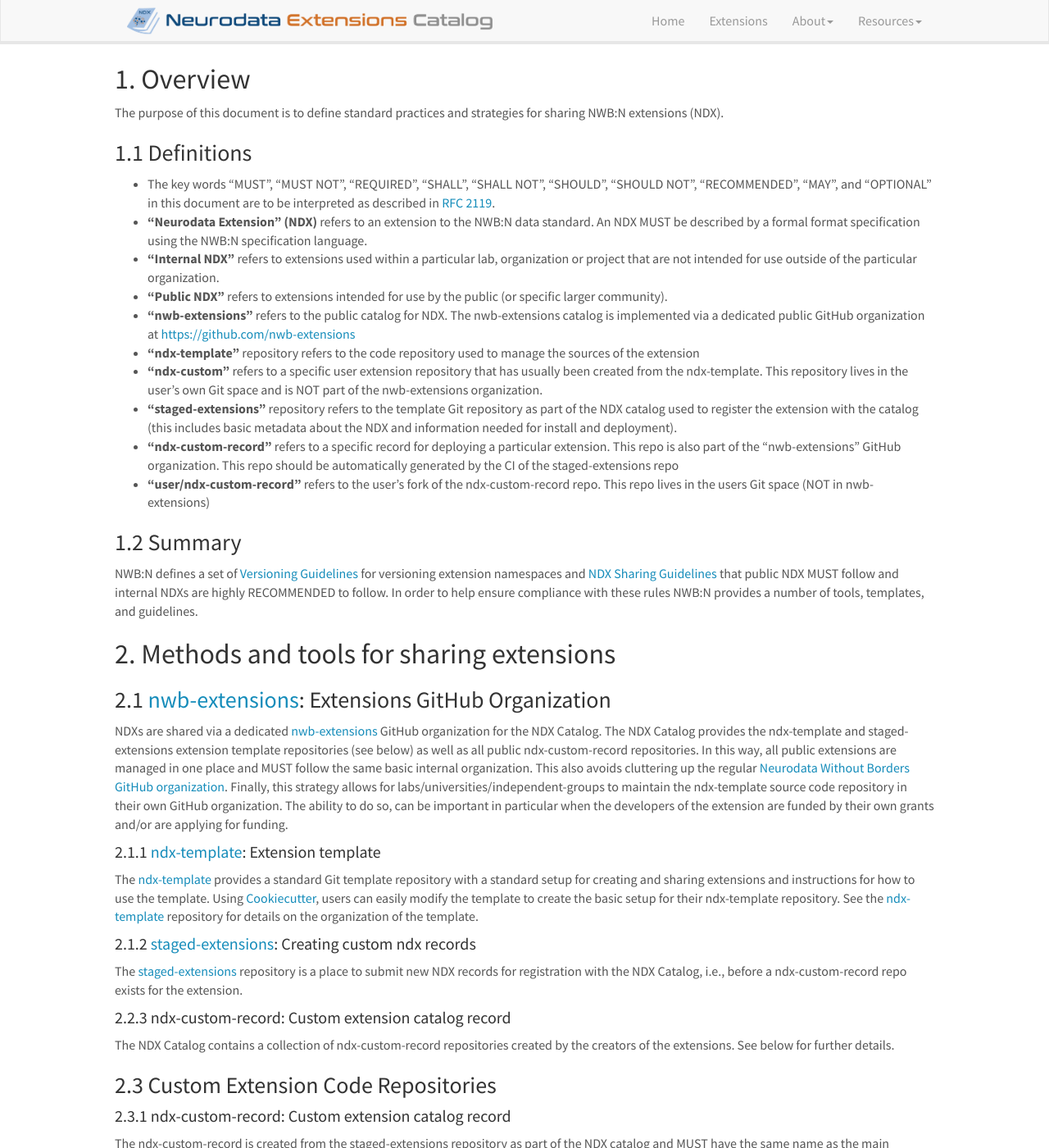
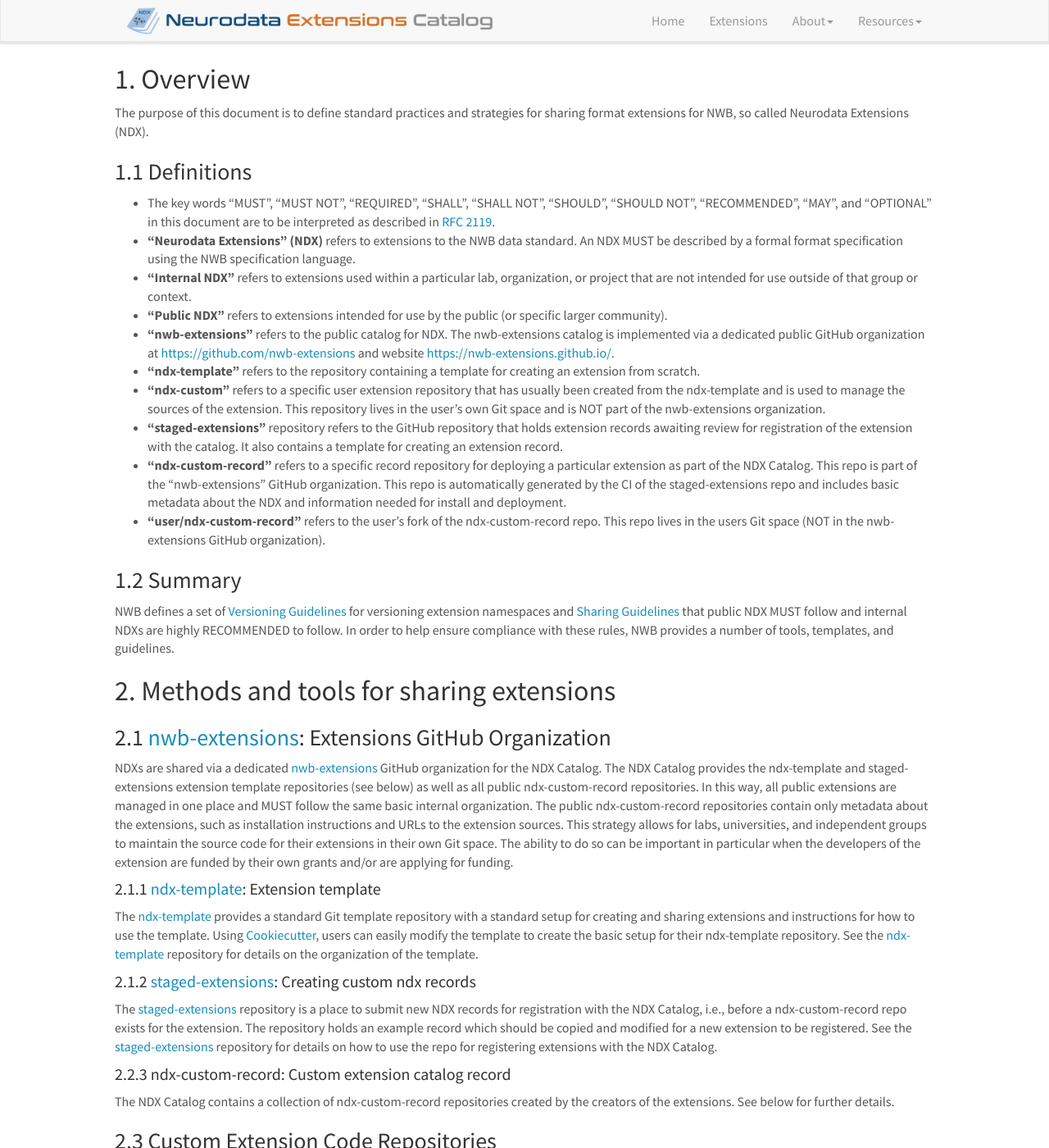
Before and after one commit to nwb-extensions/nwb-extensions.github.io, a Jekyll site: the page built from _pages/sharing_strategies.md, in a window 1280 px wide and 1400 px high, scrolled down 252 px. Shown: the whole window at 82% size. Built offline with Jekyll 4.4.1, drawn with Linux system fonts in a browser that asks for light colours; nearby versions of some CDN libraries; some of the changed text lies outside the part shown.

Commit message:
Update sharing_strategies.md

```diff
--- a/_pages/sharing_strategies.md
+++ b/_pages/sharing_strategies.md
@@ -14,34 +14,34 @@
    * Andrew Tritt
    * Benjamin Dichter
    * Ryan Ly
-* Last update: October 16, 2019
+* Last update: October 18, 2019
 
 ## 1. Overview
 
-The purpose of this document is to define standard practices and strategies for sharing NWB:N extensions (NDX).
+The purpose of this document is to define standard practices and strategies for sharing format extensions for NWB, so called Neurodata Extensions (NDX).
 
 ### 1.1 Definitions
 
 * The key words “MUST”, “MUST NOT”, “REQUIRED”, “SHALL”, “SHALL NOT”, “SHOULD”, “SHOULD NOT”, “RECOMMENDED”, “MAY”, and “OPTIONAL” in this document are to be interpreted as described in [RFC 2119](https://www.ietf.org/rfc/rfc2119.txt).
-* **“Neurodata Extension” (NDX)** refers to an extension to the NWB:N data standard.  An NDX MUST be described by a formal format specification using the NWB:N specification language.
-* **“Internal NDX”** refers to extensions used within a particular lab, organization or project that are not intended for use outside of the particular organization.
+* **“Neurodata Extensions” (NDX)** refers to extensions to the NWB data standard. An NDX MUST be described by a formal format specification using the NWB specification language.
+* **“Internal NDX”** refers to extensions used within a particular lab, organization, or project that are not intended for use outside of that group or context.
 * **“Public NDX”** refers to extensions intended for use by the public (or specific larger community).
-* **“nwb-extensions”** refers to the public catalog for NDX. The nwb-extensions catalog is implemented via a dedicated public GitHub organization at [https://github.com/nwb-extensions](https://github.com/nwb-extensions)
-* **“ndx-template”** repository refers to the code repository used to manage the sources of the extension
-* **“ndx-custom”** refers to a specific user extension repository that has usually been created from the ndx-template. This repository lives in the user's own Git space and is NOT part of the nwb-extensions organization.
-* **“staged-extensions”** repository refers to the template Git repository as part of the NDX catalog used to register the extension with the catalog (this includes basic metadata about the NDX and information needed for install and deployment).
-* **“ndx-custom-record”** refers to a specific record for deploying a particular extension. This repo is also part of the “nwb-extensions” GitHub organization. This repo should be automatically generated by the CI of the staged-extensions repo
-* **“user/ndx-custom-record”** refers to the user's fork of the ndx-custom-record repo. This repo lives in the users Git space (NOT in nwb-extensions)
+* **“nwb-extensions”** refers to the public catalog for NDX. The nwb-extensions catalog is implemented via a dedicated public GitHub organization at [https://github.com/nwb-extensions](https://github.com/nwb-extensions) and website [https://nwb-extensions.github.io/](https://nwb-extensions.github.io/).
+* **“ndx-template”** refers to the repository containing a template for creating an extension from scratch.
+* **“ndx-custom”** refers to a specific user extension repository that has usually been created from the ndx-template and is used to manage the sources of the extension. This repository lives in the user's own Git space and is NOT part of the nwb-extensions organization.
+* **“staged-extensions”** repository refers to the GitHub repository that holds extension records awaiting review for registration of the extension with the catalog. It also contains a template for creating an extension record.
+* **“ndx-custom-record”** refers to a specific record repository for deploying a particular extension as part of the NDX Catalog. This repo is part of the “nwb-extensions” GitHub organization. This repo is automatically generated by the CI of the staged-extensions repo and includes basic metadata about the NDX and information needed for install and deployment.
+* **“user/ndx-custom-record”** refers to the user's fork of the ndx-custom-record repo. This repo lives in the users Git space (NOT in the nwb-extensions GitHub organization).
 
 ### 1.2 Summary
 
-NWB:N defines a set of <a href="{{ site.url }}{{ site.baseurl }}/versioning_guidelines">Versioning Guidelines</a> for versioning extension namespaces and <a href="{{ site.url }}{{ site.baseurl }}/sharing_guidelines">NDX Sharing Guidelines</a> that public NDX MUST follow and internal NDXs are highly RECOMMENDED to follow. In order to help ensure compliance with these rules NWB:N provides a number of tools, templates, and guidelines.
+NWB defines a set of <a href="{{ site.url }}{{ site.baseurl }}/versioning_guidelines">Versioning Guidelines</a> for versioning extension namespaces and <a href="{{ site.url }}{{ site.baseurl }}/sharing_guidelines">Sharing Guidelines</a> that public NDX MUST follow and internal NDXs are highly RECOMMENDED to follow. In order to help ensure compliance with these rules, NWB provides a number of tools, templates, and guidelines.
 
 ## 2. Methods and tools for sharing extensions
 
 ### 2.1 [nwb-extensions](https://github.com/nwb-extensions): Extensions GitHub Organization
 
-NDXs are shared via a dedicated [nwb-extensions](https://github.com/nwb-extensions) GitHub organization for the NDX Catalog. The NDX Catalog provides the ndx-template and staged-extensions extension template repositories (see below) as well as all public ndx-custom-record repositories. In this way, all public extensions are managed in one place and MUST follow the same basic internal organization. This also avoids cluttering up the regular [Neurodata Without Borders GitHub organization](https://github.com/NeurodataWithoutBorders). Finally, this strategy allows for labs/universities/independent-groups to maintain the ndx-template source code repository in their own GitHub organization. The ability to do so, can be important in particular when the developers of the extension are funded by their own grants and/or are applying for funding.
+NDXs are shared via a dedicated [nwb-extensions](https://github.com/nwb-extensions) GitHub organization for the NDX Catalog. The NDX Catalog provides the ndx-template and staged-extensions extension template repositories (see below) as well as all public ndx-custom-record repositories. In this way, all public extensions are managed in one place and MUST follow the same basic internal organization. The public ndx-custom-record repositories contain only metadata about the extensions, such as installation instructions and URLs to the extension sources. This strategy allows for labs, universities, and independent groups to maintain the source code for their extensions in their own Git space. The ability to do so can be important in particular when the developers of the extension are funded by their own grants and/or are applying for funding.
 
 #### 2.1.1 [ndx-template](https://github.com/nwb-extensions/ndx-template): Extension template
 
@@ -49,7 +49,7 @@
 
 #### 2.1.2 [staged-extensions](https://github.com/nwb-extensions/staged-extensions): Creating custom ndx records
 
-The [staged-extensions](https://github.com/nwb-extensions/staged-extensions) repository is a place to submit new NDX records for registration with the NDX Catalog, i.e., before a ndx-custom-record repo exists for the extension.
+The [staged-extensions](https://github.com/nwb-extensions/staged-extensions) repository is a place to submit new NDX records for registration with the NDX Catalog, i.e., before a ndx-custom-record repo exists for the extension. The repository holds an example record which should be copied and modified for a new extension to be registered. See the [staged-extensions](https://github.com/nwb-extensions/staged-extensions) repository for details on how to use the repo for registering extensions with the NDX Catalog.
 
 #### 2.2.3 ndx-custom-record: Custom extension catalog record
 
@@ -60,31 +60,32 @@
 
 #### 2.3.1 ndx-custom-record: Custom extension catalog record
 
-The ndx-custom-record is created from the staged-extensions repository as part of the NDX catalog and MUST have the same name as the main namespace of the NDX. This strategy helps ensure that there are no name conflicts between public NDX namespace names.  The ndx-custom-record repository MUST contain the following:
+The ndx-custom-record is created from the staged-extensions repository as part of the NDX catalog and MUST have the same name as the main namespace of the NDX. This strategy helps ensure that there are no name conflicts between public NDX namespace names. The ndx-custom-record repository MUST contain the following:
 
 * **/** : root directory of the repo
    * **/ndx-meta.yaml**: REQUIRED YAML file with the metadata describing the extensions. The YAML file MUST contain a dict with the following keys:
+      * **name**: name of the namespace
       * **version:** Semantic version number of the extension. See the  <a href="{{ site.url }}{{ site.baseurl }}/versioning_guidelines">Versioning Guidelines</a> for details.
-      * **src: <URL>** : URL to the public repository with the sources of the extension
-      * **pip: <URL>** : URL for installing the extensions from PyPI
-      * **licence**: Licence type
-      * **maintainers:** List of maintainers for the extension
-   * **/README.(md|rst)** : REQUIRED readme with basic description of the extension, badges for CI, install instructions etc.
+      * **src: <URL>**: URL to the public repository with the sources of the extension
+      * **pip: <URL>**: URL for installing the extensions from PyPI
+      * **license**: License type
+      * **maintainers**: List of maintainers (GitHub usernames) for the extension
+   * **/README.(md|rst)** : REQUIRED readme with basic description of the extension, badges for CI, install instructions, etc.
    * **/.gitignore**: Containing standard ignore options to ignore sphinx build files, autogenerated docs files from the nwb-docutils and sphinx, python and Matlab temporary files, etc.
 
 In addition the ndx-custom-record may contain the following OPTIONAL documents related to the review of the extensions:
 
-   * **/review**: OPTIONAL folder with GitHub Markdown (or RST documents) related to the review of the extension for acceptance as part of the NWB:N core schema.
+   * **/review**: OPTIONAL folder with GitHub Markdown (or RST documents) related to the review of the extension for acceptance as part of the NWB core schema.
       * If present the /review folder MUST contain:
           * **/review/README.md** : Readme file with instructions on how to build and use the review docs and for linking all the documents together.
           * **/review/RELEASE_NOTES.md** : Markdown file with the release notes for the review docs. This file MUST be linked to from README.md.
           * **/review/REVIEW.md** : Main document with the review discussion for the NDX. This file MUST be linked to from README.md.
       * In addition the folder MAY contain the following SUGGESTED documentation files:
-            * **/review/CREDITS.md** : Markdown file with the credits for the extension review. If present, the file MUST be linked to from the README.md.
-            * **/review/LEGAL.md** : Markdown file with the legal details about the extension review (e.g., license and copyright). If present, the file MUST be linked to from the README.md.
+          * **/review/CREDITS.md** : Markdown file with the credits for the extension review. If present, the file MUST be linked to from the README.md.
+          * **/review/LEGAL.md** : Markdown file with the legal details about the extension review (e.g., license and copyright). If present, the file MUST be linked to from the README.md.
 
-#### 2.3.2 ndx-custom: Custom NWB:N Extensions
-The ndx-custom repository contains the sources of the user extension that has usually been created from the ndx-template. This repository lives in the users own Git space and is NOT part of the nwb-extensions organization. This provides users the ability to remain ownership of the extension.
+#### 2.3.2 ndx-custom: Custom NWB Extensions
+The ndx-custom repository contains the sources of the user extension that has usually been created from the ndx-template. This repository lives in the user's own Git space and is NOT part of the nwb-extensions organization. This provides users the ability to maintain ownership of the extension.
 
 ### 2.4 Additional Tools and Methods
 
@@ -92,15 +93,15 @@
 
 The [nwb-docutils](https://github.com/NeurodataWithoutBorders/nwb-docutils) provide tools for generating Sphinx RST documentation directly from the YAML sources. The “generate_format_docs.py” command-line tools MUST be used to auto-generate documentation from the YAML sources.
 
-As part of the ndx-template Git repository, NWB:N provides a standard setup for generating Sphinx documentation for extension based on the nwb-docutils. Extensions MAY customize the documentation but MUST follow the standard for building and generating the extensions.
+As part of the ndx-template Git repository, NWB provides a standard setup for generating Sphinx documentation for an extension based on the nwb-docutils. Extensions MAY customize the documentation but MUST follow the standard for building and generating the extensions.
 
 #### 2.4.2 Creating extension specifications
 
-Extensions SHOULD be created using the PyNWB specification API to improve maintainability of the extensions and to insulate the creators of the extensions from low-level details of the NWB:N specification language (see the PyNWB [docs](https://pynwb.readthedocs.io/en/stable/extensions.html) and [tutorial](https://pynwb.readthedocs.io/en/stable/tutorials/general/extensions.html#sphx-glr-tutorials-general-extensions-py) for details). The sources for creating the extensions SHOULD be shared along with the extension YAML specification files to facilitate maintenance and compliance with the NWB:N specification language. Extensions MAY also be created by just sharing YAML files (e.g., written by hand) that are compliant with the NWB:N specification language, however, this is NOT RECOMMENDED. The ndx-template includes dedicated locations for the YAML specification and sources, and includes a template Python file for implementing specifciations using PyNWB.
+Extensions SHOULD be created using the PyNWB specification API to improve maintainability of the extensions and to insulate the creators of the extensions from low-level details of the NWB specification language (see the PyNWB [docs](https://pynwb.readthedocs.io/en/stable/extensions.html) and [tutorial](https://pynwb.readthedocs.io/en/stable/tutorials/general/extensions.html#sphx-glr-tutorials-general-extensions-py) for details). The sources for creating the extensions SHOULD be shared along with the extension YAML specification files to facilitate maintenance and compliance with the NWB specification language. Extensions MAY also be created by just sharing YAML files (e.g., written by hand) that are compliant with the NWB specification language, however, this is NOT RECOMMENDED. The ndx-template includes dedicated locations for the YAML specification and sources, and includes a template Python file for implementing specifications using PyNWB.
 
 ## 3. Extension process (create, deploy, update)
 
-The figure below illustrates the process for (1) creating a new extensions, (2) creating a record to register an extension with the extension catalog, and (3) to update an extension/record. The figure also illustrates the automated CI processes that are managed in the [nwb-extensions](https://github.com/nwb-extensions) catalog. The catalog process is modeled after the conda-forge model, enabling us to largely automate the catalog process using free, public services and avoiding the need to host our own services.
+The figure below illustrates the process for (1) creating a new extensions, (2) creating a record to register an extension with the extension catalog, and (3) to update an extension/record. The figure also illustrates the automated CI processes that are managed in the [nwb-extensions](https://github.com/nwb-extensions) catalog. The catalog process is modeled after the conda-forge model, enabling us to largely automate the catalog process using free, public services and avoid the need to host our own services.
 
 <img alt="NDX Catalog Logo" src="images/nwbn_extension_catalog_workflow.png" width="800" class="center-block">
 
```
Also changed, not shown: other parts of _pages/sharing_strategies.md (+4 -4 lines).
